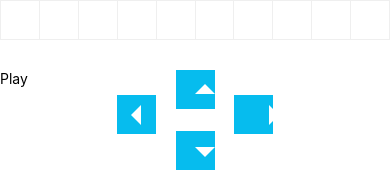
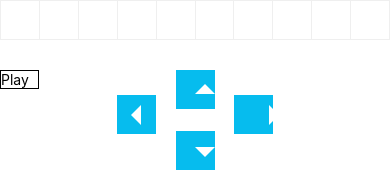
Before and after one commit to xanoosh/expo-snake, a React Native app: screen / in a window 390 px wide. Shown: the part 512-684 px from the top of the page. Built offline with nearby package versions, Linux system fonts and the light colour scheme.

Commit message:
game loop started working but at max fps, need to check timestamp condition

```diff
--- a/App.js
+++ b/App.js
@@ -23,8 +23,9 @@ export default function App() {
   ]);
   // gonna need below states when some kind of loop will be implemented
   //(preferrably requestAnimationFrame)
-  const [snakeDirection, setSnakeDirection] = useState('left');
-  const [snakeSpeed, setSnakeSpeed] = useState(3); //3 moves per second
+  const [snakeDirection, setSnakeDirection] = useState('up');
+  const [gameOn, setGameOn] = useState(false);
+  const [snakeSpeed, setSnakeSpeed] = useState(2); //3 moves per second
   //food state:
   // const [snakeFoodPosition, setSnakeFoodPosition] = useState({ x: 10, y: 2 });
   // const [snakeAteFood, setSnakeAteFood] = useState(false);
@@ -39,35 +40,22 @@ export default function App() {
     return false;
   };
   const gameLoop = (timeStamp) => {
-    if (updateFrame(timeStamp)) {
-      move();
+    if (gameOn) {
+      if (updateFrame(timeStamp)) {
+        move(snakeDirection);
+      }
     }
-    //some condition for end
-    requestAnimationFrame(gameLoop);
   };
 
-  //calculate starting snake position on mount:
   useEffect(() => {
-    // (async () => {
-    //   await setSnakePosition(() => {
-    //     return [
-    //       {
-    //         x: Math.round(boardSquareSize / 2),
-    //         y: Math.round(boardSquareSize / 2) - 1,
-    //       },
-    //       {
-    //         x: Math.round(boardSquareSize / 2),
-    //         y: Math.round(boardSquareSize / 2),
-    //       },
-    //       {
-    //         x: Math.round(boardSquareSize / 2),
-    //         y: Math.round(boardSquareSize / 2) + 1,
-    //       },
-    //     ];
-    //   }).then(requestAnimationFrame(gameLoop));
-    //   //start loop?
-    // })();
-  }, []);
+    if (gameOn) requestAnimationFrame(gameLoop);
+    if (!gameOn) cancelAnimationFrame(gameLoop);
+  }, [gameOn]);
+
+  useEffect(() => {
+    requestAnimationFrame(gameLoop);
+  }, [snakePosition]);
+
   //move snake function (update snake position):
   const move = (snakeDirection) => {
     setSnakePosition((prev) => {
@@ -105,33 +93,43 @@ export default function App() {
       <View style={mainStyle.buttonGroup}>
         <Pressable
           style={[mainStyle.buttonUp, mainStyle.button]}
-          onPress={() => move('up')}
+          onPress={() => setSnakeDirection('up')}
         >
           <View style={mainStyle.arrowUp}></View>
         </Pressable>
         <Pressable
           style={[mainStyle.buttonDown, mainStyle.button]}
-          onPress={() => move('down')}
+          onPress={() => setSnakeDirection('down')}
         >
           <View style={mainStyle.arrowDown}></View>
         </Pressable>
         <Pressable
           style={[mainStyle.buttonLeft, mainStyle.button]}
-          onPress={() => move('left')}
+          onPress={() => setSnakeDirection('left')}
         >
           <View style={mainStyle.arrowLeft}></View>
         </Pressable>
         <Pressable
           style={[mainStyle.buttonRight, mainStyle.button]}
-          onPress={() => move('right')}
+          onPress={() => setSnakeDirection('right')}
         >
           <View style={mainStyle.arrowRight}></View>
         </Pressable>
         <Pressable
           style={[mainStyle.buttonPlayPause]}
-          onPress={() => requestAnimationFrame(gameLoop)}
+          onPress={() => {
+            if (!gameOn) {
+              setGameOn(true);
+            }
+            if (gameOn) {
+              setGameOn(false);
+              cancelAnimationFrame(gameLoop);
+            }
+          }}
         >
-          <Text style={mainStyle.buttonPlayPauseText}>Play</Text>
+          <Text style={mainStyle.buttonPlayPauseText}>
+            {gameOn ? 'Pause' : 'Play'}
+          </Text>
         </Pressable>
       </View>
 
--- a/styles/Style.js
+++ b/styles/Style.js
@@ -88,6 +88,13 @@ const mainStyle = StyleSheet.create({
     top: '25%',
     left: '10%',
   },
+  buttonPlayPause: {
+    width: '10%',
+    borderWidth: 1,
+    borderColor: '#000',
+    borderStyle: 'solid',
+  },
+  buttonPlayPauseText: {},
 });
 
 const BoardStyle = StyleSheet.create({
```
